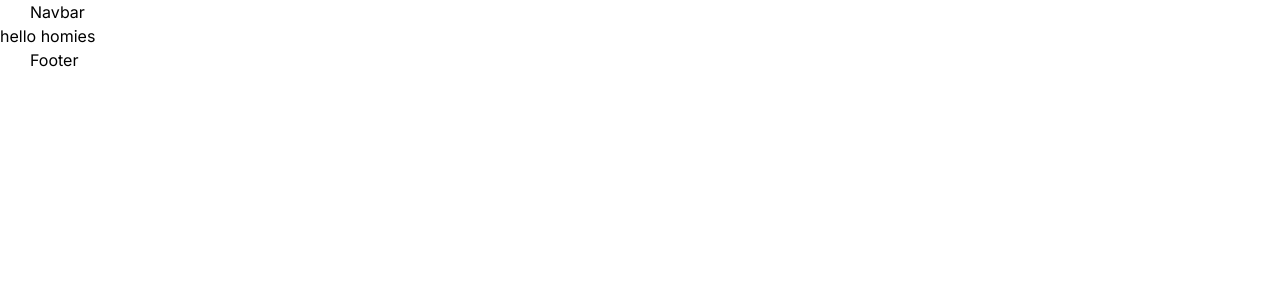
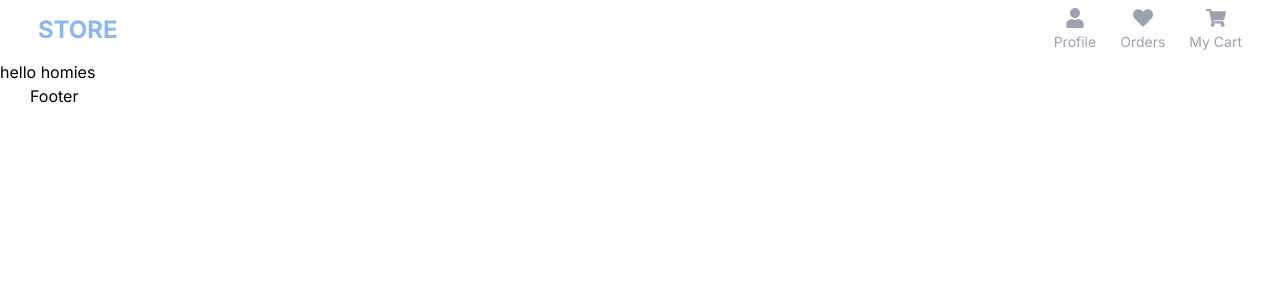
Before and after one commit to sup25/store, a Next.js app: page / in a window 1280 px wide. Shown: the top 300 px of the page. Built offline with nearby package versions, Linux system fonts and the light colour scheme.

Commit message:
updated navbar

```diff
--- a/constants/navbar/index.js
+++ b/constants/navbar/index.js
@@ -1,9 +1,42 @@
-import React from "react";
+"use client";
+
+import React, { useState } from "react";
+import { useRouter } from "next/navigation";
+import NavbarLinks from "@/modules/navbarLinks";
+
+import ToggleNavIcon from "@/modules/toggleNavIcon";
+import MobileNavLinks from "@/modules/mobileNavLinks";
 
 export default function Navbar() {
+  const router = useRouter();
+  const redirectToHome = () => {
+    router.push("/");
+  };
+  const [show, setShow] = useState(false);
+
+  const handleIconClick = () => {
+    setShow((prevState) => !prevState);
+  };
+
   return (
     <div className="section">
-      <div className="container">Navbar</div>
+      <div className="container">
+        <nav className=" w-full py-2 px-2 flex justify-between items-center ">
+          <h2
+            className="font-bold text-2xl uppercase text-secondary cursor-pointer"
+            onClick={redirectToHome}
+          >
+            store
+          </h2>
+
+          <ToggleNavIcon show={show} onClick={handleIconClick} />
+          <MobileNavLinks show={show} />
+
+          <div className="hidden lg:block">
+            <NavbarLinks />
+          </div>
+        </nav>
+      </div>
     </div>
   );
 }
--- /dev/null
+++ b/modules/mobileNavLinks/index.js
@@ -0,0 +1,36 @@
+import React from "react";
+import Link from "next/link";
+import { FaUser, FaHeart, FaShoppingCart } from "react-icons/fa";
+
+const links = [
+  { href: "/", icon: <FaUser size={20} />, text: "Profile" },
+  {
+    href: "/",
+    icon: <FaHeart size={20} />,
+    text: "Orders",
+  },
+  {
+    href: "/",
+    icon: <FaShoppingCart size={20} />,
+    text: "My Cart",
+  },
+];
+
+const MobileNavLinks = ({ show }) => (
+  <div className={`fixed w-full ${show ? "lg:hidden" : "hidden "}`}>
+    <div className="bg-gray-300 h-[90vh] py-2 flex flex-col absolute top-[25px] items-center left-0 right-10">
+      {links.map((link, index) => (
+        <Link
+          key={index}
+          href={link.href}
+          className="flex items-center gap-2 text-black py-2 hover:bg-gray-200 w-full px-2"
+        >
+          {link.icon}
+          <span className="text-sm">{link.text}</span>
+        </Link>
+      ))}
+    </div>
+  </div>
+);
+
+export default MobileNavLinks;
--- /dev/null
+++ b/modules/navbarLinks/index.js
@@ -0,0 +1,36 @@
+import Link from "next/link";
+import React from "react";
+import { FaUser, FaHeart, FaShoppingCart } from "react-icons/fa";
+
+const links = [
+  { href: "/", icon: <FaUser size={20} />, text: "Profile" },
+  {
+    href: "/",
+    icon: <FaHeart size={20} />,
+    text: "Orders",
+  },
+  {
+    href: "/",
+    icon: <FaShoppingCart size={20} />,
+    text: "My Cart",
+  },
+];
+
+const NavbarLinks = () => {
+  return (
+    <div className="flex text-gray-400 gap-6">
+      {links.map((link, index) => (
+        <Link
+          key={index}
+          href={link.href}
+          className="flex flex-col hover:text-black cursor-pointer items-center justify-center gap-1 transition duration-250 ease-out hover:ease-in"
+        >
+          {link.icon}
+          <span className="text-sm">{link.text}</span>
+        </Link>
+      ))}
+    </div>
+  );
+};
+
+export default NavbarLinks;
--- /dev/null
+++ b/modules/toggleNavIcon/index.js
@@ -0,0 +1,36 @@
+import React from "react";
+
+const ToggleNavIcon = ({ show, onClick }) => (
+  <div
+    className={`lg:hidden cursor-pointer transform transition-transform duration-300 ease-in-out ${
+      show ? "rotate-180" : ""
+    }`}
+    onClick={onClick}
+  >
+    <svg
+      className="w-6 h-6 transition-transform duration-300"
+      fill="none"
+      stroke="currentColor"
+      viewBox="0 0 24 24"
+      xmlns="http://www.w3.org/2000/svg"
+    >
+      {show ? (
+        <path
+          strokeLinecap="round"
+          strokeLinejoin="round"
+          strokeWidth="2"
+          d="M6 18L18 6M6 6l12 12"
+        ></path>
+      ) : (
+        <path
+          strokeLinecap="round"
+          strokeLinejoin="round"
+          strokeWidth="2"
+          d="M4 6h16M4 12h16m-7 6h7"
+        ></path>
+      )}
+    </svg>
+  </div>
+);
+
+export default ToggleNavIcon;
--- a/tailwind.config.js
+++ b/tailwind.config.js
@@ -13,6 +13,7 @@ module.exports = {
     extend: {
       colors: {
         primary: "#2C7CF1",
+        secondary: "#8CB7F5",
       },
       borderRadius: {
         20: "20px",
```
Also changed, not shown: package.json (+5 -4 lines), 1 other file (tests, documents, lock files or other folders).
